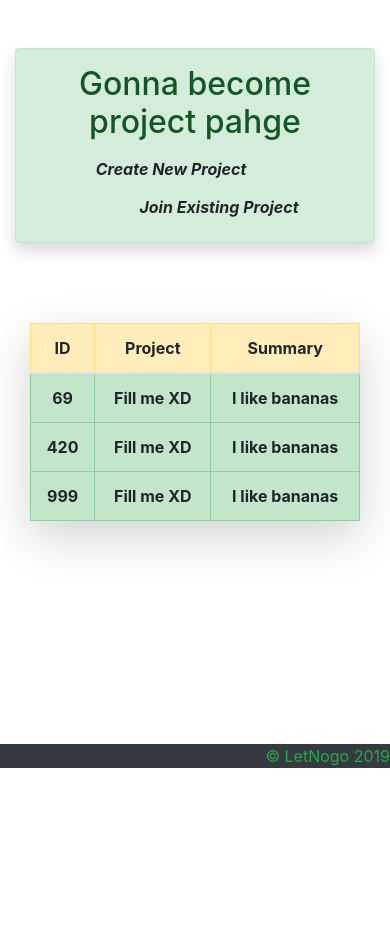
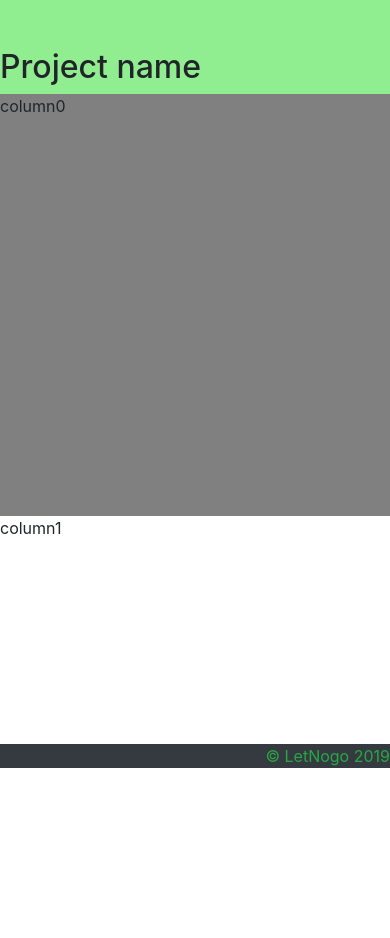
Before and after one commit to JChirinos3201/LetNogo, a Flask app: page /project in a window 390 px wide. Shown: the part 76-1014 px from the top of the page. Before the commit the page ends 844 px from the top, so only its background shows below. Run offline with Flask 2, Linux system fonts and the light colour scheme; lists and menus that the app fills with data are empty; some libraries are stand-ins or nearby versions.

Commit message:
Working on project.html

```diff
--- a/doc/devlog.txt
+++ b/doc/devlog.txt
@@ -16,6 +16,11 @@ Tuesday -- a web application for collaborators to track projects together and se
     \____/_/ \_____\/ \___/_(   \_____\/ \_____\/ \_____\/
 ==============================================================
 ||||||||||||||||||||||||||||||||||||||||||||||||||||||||||||||
+thomasZ -- 2019-01-09 13:17
+--------------------------------------------------------------
+- Added the /project route
+- Working on project.html
+==============================================================
 joanC -- 2019-01-09 09:26
 --------------------------------------------------------------
 - fixed index flashing
--- a/templates/project.html
+++ b/templates/project.html
@@ -3,75 +3,34 @@
 <head>
   <style>
     #proj:hover{
-      color: #85c1e9   ;
+	color: #85c1e9   ;
     }
   </style>
 </head>
 <body>
 
-    <div class="container-fluid mt-5" align="center">
+  <!-- <div class="container-fluid mt-5" align="center"> -->
 
-        <div class="row">
+    <div class="row" style="background-color:lightgreen;">
+      <div class="container-fluid mt-5" align="left" margin="0">
+	<h2> Project name </h2>
+      </div>
+    </div>
 
-            <div class="col-xs-4 col-sm-4 col-md-6 col-lg-8">
-                <div class="alert alert-success shadow p-3 mb-5 rounded">
+    <div class="row" style="height:100vh;">
 
-                    <h2> Gonna become project pahge </h2>
-                    <button id="proj" type="button" class="btn btn-hover mr-5"><i><b>Create New Project</button>
-                    <button id="proj" type="button" class="btn btn-hover ml-5">Join Existing Project</b></i></button>
-                </div>
-            </div>
+      <div class="col-sm-3 col-md-3 col-lg-3" style="background-color:gray;">
+	<p> column0 </p>
 
+      </div>
+      <div class="col-sm-9 col-md-9 col-lg-9">
+	<p> column1 </p>
 
-        </div>
+      </div>
 
-        <div class="row">
-            <div class="col-xs-4 col-sm-4 col-md-3 col-lg-2"> </div>
+    </div>
 
-            <div class="col-xs-2 col-sm-2 col-md-3 col-lg-4 pt-2">
-
-            </div>
-
-            <div class="col-xs-2 col-sm-2 col-md-3 col-lg-4 pt-2">
-
-            </div>
-
-            <div class="col-xs-4 col-sm-4 col-md-3 col-lg-2"> </div>
-        </div>
-
-        <div class="container-fluid mt-3" align='center'>
-            <div class="row">
-                <div class="col-md-2"></div>
-                <div class="col-md-8">
-                    <table class="table table-hover table-striped pl-5 pr-5 table-bordered shadow-lg p-3 mb-5 rounded">
-                        <thead class="table-warning">
-                            <tr>
-                                <th class="text-center" scope="col">ID</th>
-                                <th class="text-center" scope="col">Project</th>
-                                <th class="text-center" scope="col">Summary</th>
-                            </tr>
-                        </thead>
-                        <tr class="table-success">
-                            <th class="text-center" scope="col">69</th>
-                            <th class="text-center" scope="col">Fill me XD</th>
-                            <th class="text-center" scope="col">I like bananas</th>
-                        </tr>
-                        <tr class="table-success">
-                            <th class="text-center" scope="col">420</th>
-                            <th class="text-center" scope="col">Fill me XD</th>
-                            <th class="text-center" scope="col">I like bananas</th>
-                        </tr>
-                        <tr class="table-success">
-                            <th class="text-center" scope="col">999</th>
-                            <th class="text-center" scope="col">Fill me XD</th>
-                            <th class="text-center" scope="col">I like bananas</th>
-                        </tr>
-                    </table>
-                </div>
-                <div class="col-md-2"></div>
-            </div>
-        </div>
-    </div>
+    <!-- </div> -->
 </body>
 
 
```
Also changed, not shown: templates/base.html (line endings or trailing spaces).
